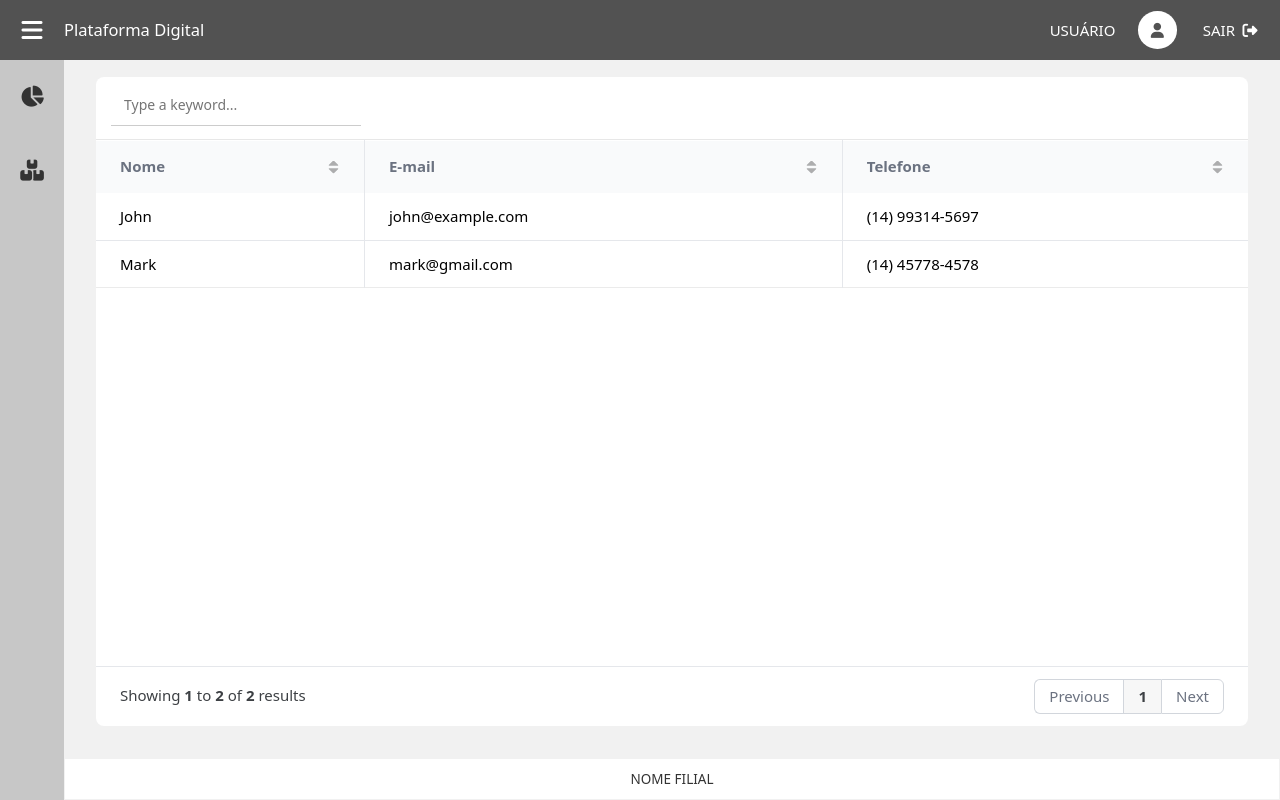
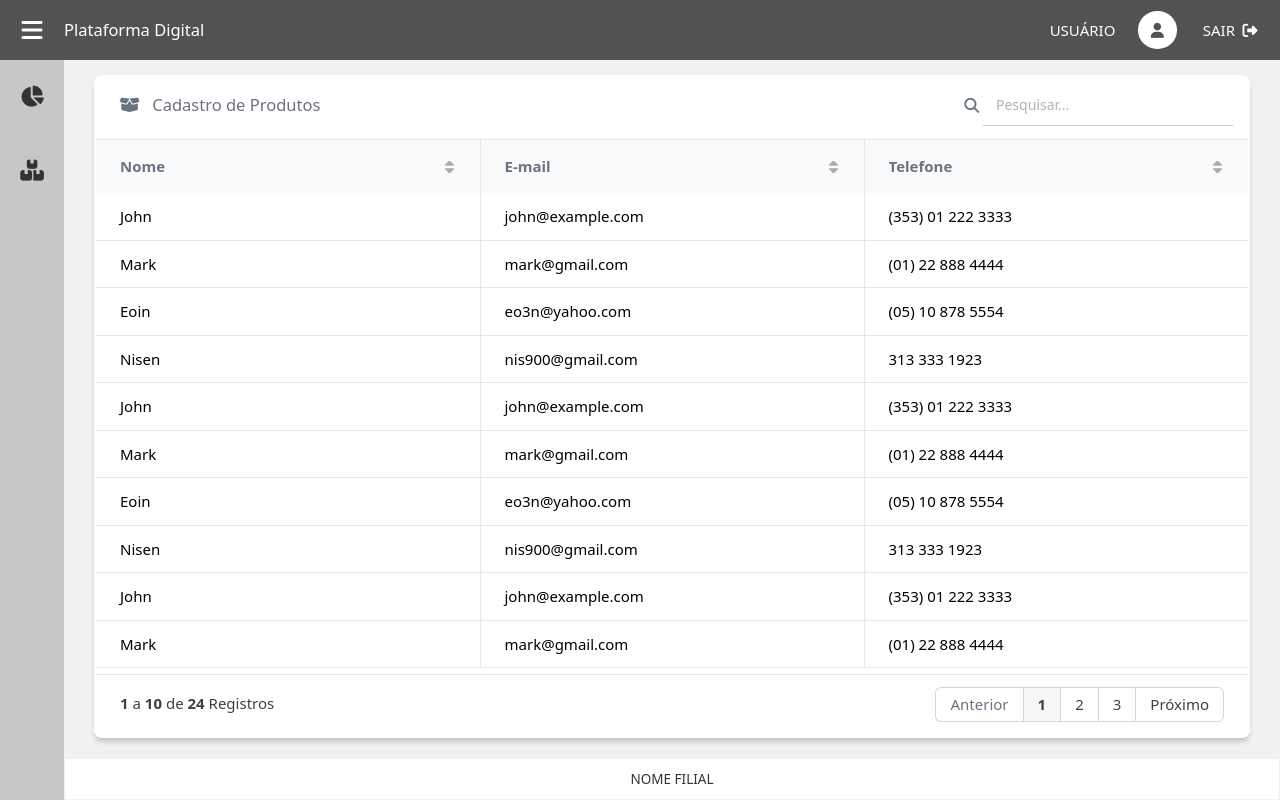
Before and after one commit to leowolber19/Exemplo-Projeto-Padrao, a plain HTML site: page views/home.html in a window 1280 px wide. Both pictures are taken after a click on the element 32 px from the left and 170 px from the top of the page. Drawn offline with nearby package versions, Linux system fonts and the light colour scheme.

Commit message:
melhorias

```diff
--- a/views/home.html
+++ b/views/home.html
@@ -55,7 +55,7 @@
             </div>
             <div class="modulo-menu dashboard" title="Cadastro de produtos" onclick="produtoView()">
               <div class="icon-menu"> <i class="fas fa-boxes"></i> </div>
-              <div class="text-menu" style="display: none;"> Produtos </div>
+              <div class="text-menu" style="display: none;"> Cadastro de Produtos </div>
             </div>
         </div>
 
--- a/views/produto.js
+++ b/views/produto.js
@@ -6,20 +6,46 @@ function produtoView(){
 
     exibeConteudoModulo(view);
 
-    return new gridjs.Grid({
+    new gridjs.Grid({
         columns: ['Nome', 'E-mail', 'Telefone'],
         search: true,
         sort: true,
         pagination: true,
         fixedHeader: true,
+        resizable: true,
         data: () => {
           return new Promise(resolve => {
             setTimeout(() =>
               resolve([
-                ['John', 'john@example.com', '(14) 99314-5697'],
-                ['Mark', 'mark@gmail.com', '(14) 45778-4578 ']
+                ['John', 'john@example.com', '(353) 01 222 3333'],
+                ['Mark', 'mark@gmail.com',   '(01) 22 888 4444'],
+                ['Eoin', 'eo3n@yahoo.com',   '(05) 10 878 5554'],
+                ['Nisen', 'nis900@gmail.com',   '313 333 1923'],
+                ['John', 'john@example.com', '(353) 01 222 3333'],
+                ['Mark', 'mark@gmail.com',   '(01) 22 888 4444'],
+                ['Eoin', 'eo3n@yahoo.com',   '(05) 10 878 5554'],
+                ['Nisen', 'nis900@gmail.com',   '313 333 1923'],
+                ['John', 'john@example.com', '(353) 01 222 3333'],
+                ['Mark', 'mark@gmail.com',   '(01) 22 888 4444'],
+                ['Eoin', 'eo3n@yahoo.com',   '(05) 10 878 5554'],
+                ['Nisen', 'nis900@gmail.com',   '313 333 1923'],
+                ['John', 'john@example.com', '(353) 01 222 3333'],
+                ['Mark', 'mark@gmail.com',   '(01) 22 888 4444'],
+                ['Eoin', 'eo3n@yahoo.com',   '(05) 10 878 5554'],
+                ['Nisen', 'nis900@gmail.com',   '313 333 1923'],
+                ['John', 'john@example.com', '(353) 01 222 3333'],
+                ['Mark', 'mark@gmail.com',   '(01) 22 888 4444'],
+                ['Eoin', 'eo3n@yahoo.com',   '(05) 10 878 5554'],
+                ['Nisen', 'nis900@gmail.com',   '313 333 1923'],
+                ['John', 'john@example.com', '(353) 01 222 3333'],
+                ['Mark', 'mark@gmail.com',   '(01) 22 888 4444'],
+                ['Eoin', 'eo3n@yahoo.com',   '(05) 10 878 5554'],
+                ['Nisen', 'nis900@gmail.com',   '313 333 1923'],
               ]), 500);
           });
-        }
+        },
+        language: traducoes
       }).render(document.getElementById("produtoGrid"));
+
+    return configuraToolbarGrid("Cadastro de Produtos", "fa-box-open");
 }
--- a/wwwroot/css/home.css
+++ b/wwwroot/css/home.css
@@ -20,6 +20,7 @@ body{
     display: flex;
     flex-direction: column;
     justify-content: space-between;
+    transition: .4s;
 }
 
 .main-conteudo-menu {
--- a/wwwroot/custom.js
+++ b/wwwroot/custom.js
@@ -30,11 +30,23 @@ function abreLoadPanel() {
   var load = document.createElement("div");
   load.classList.add("loader");
 
+  document.body.style.backgroundColor = 'rgb(171 171 171 / 50%)';
   document.body.appendChild(load);
+
+  if(document.getElementsByClassName("main-conteudo-menu")[0] != null)
+    return document.getElementsByClassName("main-conteudo-menu")[0].style.opacity = '0.5';
+
+  return document.getElementsByClassName("content")[0].style.opacity = '0.5';
 }
 
 function fechaLoadPanel() {
-    document.getElementsByClassName("loader")[0].remove();
+  document.body.style.backgroundColor = '';
+  document.getElementsByClassName("loader")[0].remove();
+
+  if(document.getElementsByClassName("main-conteudo-menu")[0] != null)
+    return document.getElementsByClassName("main-conteudo-menu")[0].style.opacity = '1';
+
+  return document.getElementsByClassName("content")[0].style.opacity = '1';
 }
 
 function formatarMoeda(valor){
@@ -78,3 +90,44 @@ function baixarPDF(name, content){
 
   html2pdf().set(opt).from(content).save();
 }
+
+function configuraToolbarGrid(title, icone){
+  var gridjsHead = document.getElementsByClassName("gridjs-head")[0];
+  var searchjsHead = document.getElementsByClassName("gridjs-search")[0];
+  var titleGrid = document.createElement("div");
+
+  // ICONE NO TEXTO DO GRID
+  var icon = document.createElement("i");
+
+  icon.classList.add("fas");
+  icon.classList.add(icone);
+
+  // TEXTO DO GRID
+  titleGrid.innerHTML = title;
+  titleGrid.appendChild(icon);
+  titleGrid.classList.add("gridjs-title");
+  gridjsHead.appendChild(titleGrid);
+
+  // ICONE NO PESQUISAR
+  var iconsearch = document.createElement("i");
+
+  iconsearch.classList.add("fas");
+  iconsearch.classList.add("fa-search");
+  searchjsHead.appendChild(iconsearch)
+}
+
+const traducoes = {
+  'search': {
+    'placeholder': 'Pesquisar...',
+  },
+  'pagination': {
+    'previous': 'Anterior',
+    'next': 'Próximo',
+    'showing': ' ',
+    'results': 'Registros',
+    'of': "de",
+    'to': "a",
+    'Loading...': "Carregando..."
+  },
+  'noRecordsFound': 'Nenhum registro encontrado',
+};
--- a/wwwroot/js/home.js
+++ b/wwwroot/js/home.js
@@ -13,7 +13,7 @@ function abreMenuLateral() {
         document.querySelectorAll(".text-menu")[index].style.display = element == "5%" ? "block" : "none";
     }
 
-    return document.getElementsByClassName("menu-lateral")[0].style.width = element == "5%" ? "18%" : "5%"
+    return document.getElementsByClassName("menu-lateral")[0].style.width = element == "5%" ? "18%" : "5%";
 }
 
 function exibeConteudoModulo(content) {
--- a/wwwroot/style.css
+++ b/wwwroot/style.css
@@ -104,7 +104,7 @@ display: flex;
     width: 75px;
     height: 75px;
     margin: -76px 0 0 -76px;
-    border: 16px solid #f3f3f3;
+    border: 16px solid white;
     border-radius: 50%;
     border-top: 16px solid #525252;
     -webkit-animation: spin 2s linear infinite;
@@ -224,12 +224,11 @@ input:disabled {
     flex-direction: column;
 }
 
-.gridjs-wrapper{
-    height: 80% !important;
-}
-
 .gridjs-container{
     height: 100% !important;
+    box-shadow: 0px 5px 5px -1px #c6c6c6;
+    border-radius: 8px;
+    background: white;
 }
 
 .datagrid-container{
@@ -245,7 +244,8 @@ input:disabled {
 .gridjs-wrapper{
     background: white !important;
     box-shadow: none !important;
-    border-radius: 0 !important
+    border-radius: 0 !important;
+    height: calc(100vh - 265px) !important;
 }
 
 .gridjs-input{
@@ -265,3 +265,48 @@ input:disabled {
 .gridjs-footer{
     box-shadow: none !important;
 }
+
+.gridjs-head{
+    display: flex !important;
+    flex-direction: row-reverse !important;
+    justify-content: space-between !important;
+    width: 100% !important;
+    align-items: center !important;
+}
+
+.gridjs-search{
+    width: 50% !important;
+    text-align: end !important;
+    display: flex;
+    align-items: center;
+    justify-content: end;
+    flex-direction: row-reverse;
+    gap: 0.25em;
+    color: #6b7280;
+}
+
+.gridjs-title{
+    width: 50%;
+    color: #6b7280;
+    font-weight: 500;
+    font-size: 1.1em;
+    margin-left: 0.5em;
+    display: flex;
+    align-items: center;
+    flex-direction: row-reverse;
+    justify-content: flex-end;
+    gap: 0.75em;
+}
+
+::-webkit-scrollbar {
+    width: 5px !important;
+    height: 5px !important;
+}
+
+::-webkit-scrollbar-thumb {
+    background: #888 !important;
+}
+
+.gridjs-th{
+    width: auto !important;
+}
```
